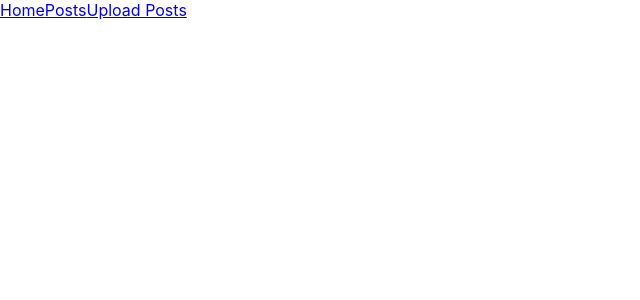
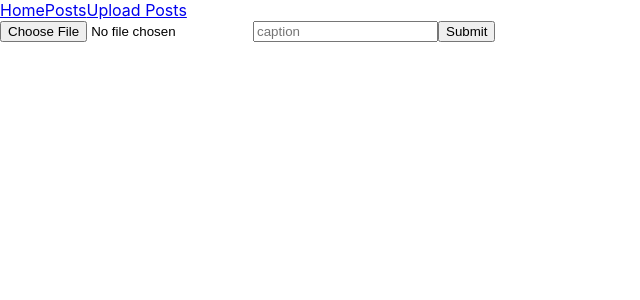
Before and after one commit to chrisvsanchez/inisght-client, a React (Create React App) app: page /uploadposts in a window 1280 px wide. Shown: the top 300 px of the page, without its empty margins (0-640 px from the left). Built offline with nearby package versions, Linux system fonts and the light colour scheme.

Commit message:
added form to handle file upload

```diff
--- a/src/App.js
+++ b/src/App.js
@@ -11,7 +11,7 @@ function App() {
           <NavBar />
           <Switch>
             <Route exact path="/" component={Home} />
-            <Route path="/upload" component={UploadPosts} />
+            <Route path="/uploadposts" component={UploadPosts} />
             <Route path="/posts" component={Posts} />
           </Switch>
         </Router>
--- a/src/components/UploadPosts.js
+++ b/src/components/UploadPosts.js
@@ -1,6 +1,23 @@
-import React from "react";
+import React, { useState } from "react";
 
 function UploadPost() {
-  return <div>Post Upload Page</div>;
+  const [formData, setFormData] = useState({
+    file: {},
+    caption: "",
+  });
+  const handleFileChange = (e) => {
+    setFormData((prevState) => {
+      return { ...prevState, [e.target.name]: e.target.files[0] };
+    });
+  };
+  return (
+    <div>
+      <form onChange={handleFileChange}>
+        <input name="file" type="file"></input>
+        <input name="caption" type="text" placeholder="caption"></input>
+        <button type="submit">Submit</button>
+      </form>
+    </div>
+  );
 }
 export default UploadPost;
```
